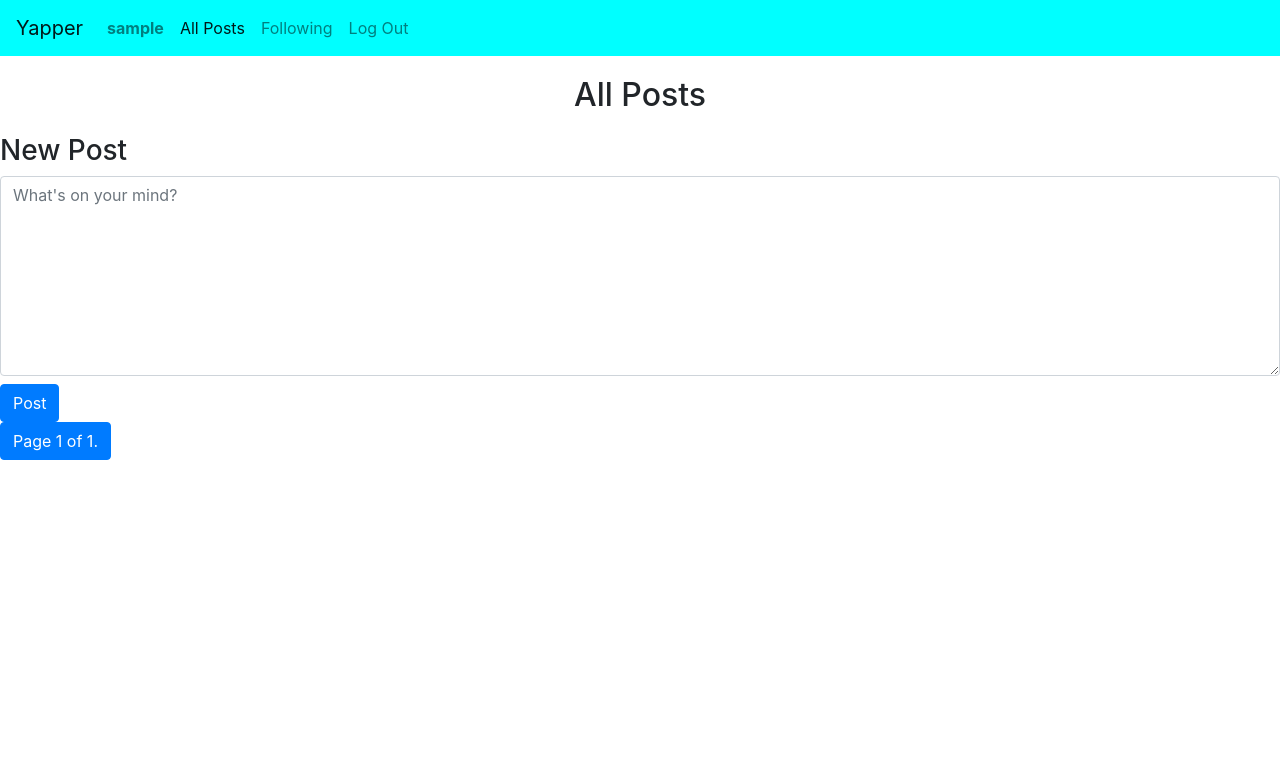
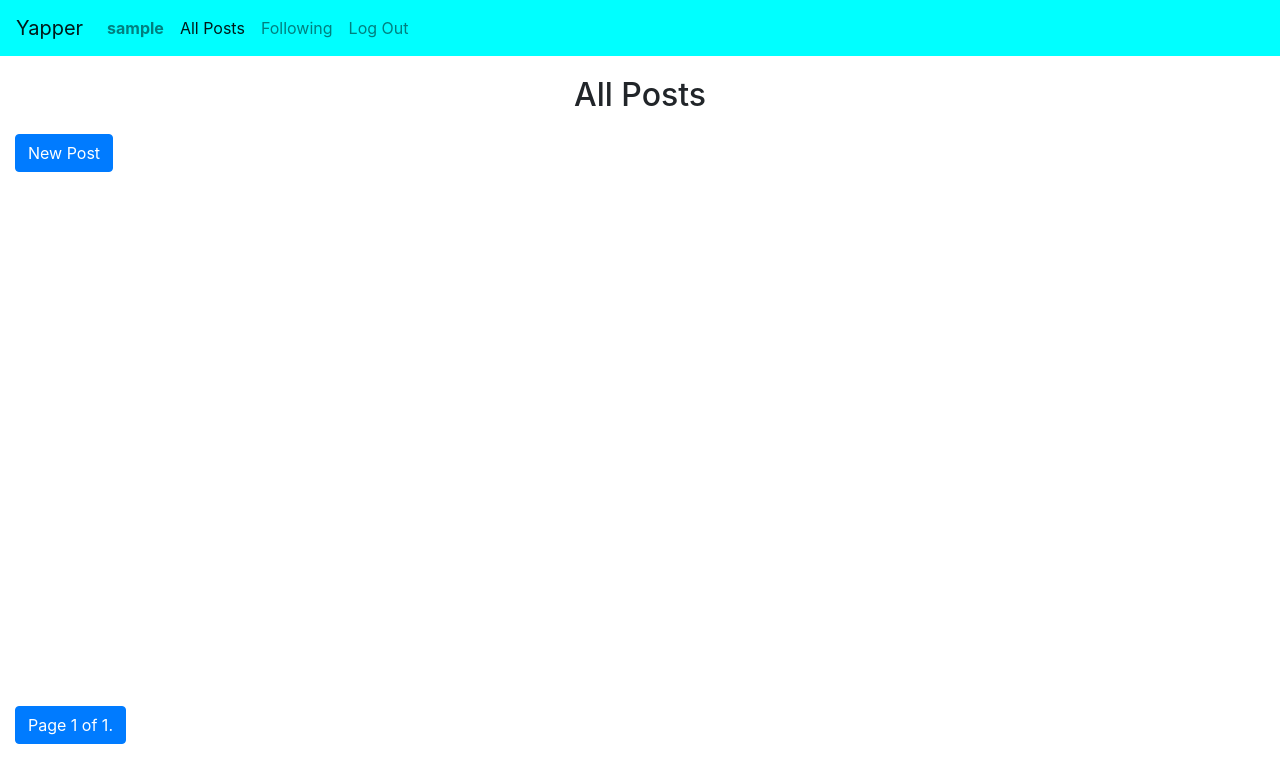
Before and after one commit to dlebedinsky/yapper, a Django app: page / in a window 1280 px wide. Shown: the top 783 px of the page. Run offline with Django 3.2, Linux system fonts and the light colour scheme; the visitor is signed in with stand-in values (Sample User, id 1); data that the repository does not hold is empty; some libraries are stand-ins or nearby versions.

Commit message:
beautified index page

```diff
--- a/yapper_live/static/yapper_live/index.js
+++ b/yapper_live/static/yapper_live/index.js
@@ -1,5 +1,25 @@
 document.addEventListener('DOMContentLoaded', function() {
     console.log('DOM fully loaded and parsed');
+
+    // Show new post box when "New Post" button is clicked
+    const showNewPostButton = document.querySelector('#show-new-post-box');
+    const newPostBox = document.querySelector('#new-post-box');
+    if (showNewPostButton && newPostBox) {
+        showNewPostButton.addEventListener('click', () => {
+            newPostBox.style.display = 'block';
+            showNewPostButton.style.display = 'none';
+        });
+    }
+
+    // Handle discard post button click
+    const discardPostButton = document.querySelector('#discard-post');
+    if (discardPostButton) {
+        discardPostButton.addEventListener('click', () => {
+            document.querySelector('#new-post-content').value = '';
+            newPostBox.style.display = 'none';
+            showNewPostButton.style.display = 'block';
+        });
+    }
 
     // Use buttons to toggle between views
     const submitPostButton = document.querySelector('#submit-post');
--- a/yapper_live/templates/yapper_live/index.html
+++ b/yapper_live/templates/yapper_live/index.html
@@ -4,11 +4,15 @@
 {% block body %}
     <h2>All Posts</h2>
     {% if user.is_authenticated %}
-        <div id="new-post-box">
+        <div class="text-left mb-3">
+            <button id="show-new-post-box" class="btn btn-primary">New Post</button>
+        </div>
+        <div id="new-post-box" style="display: none;">
             <h3>New Post</h3>
             <textarea id="new-post-content" class="form-control" rows="3" placeholder="What's on your mind?"></textarea>
             <input type="hidden" name="csrfmiddlewaretoken" value="{{ csrf_token }}">
             <button id="submit-post" class="btn btn-primary mt-2">Post</button>
+            <button id="discard-post" class="btn btn-secondary mt-2">Discard</button>
         </div>
     {% endif %}
     <div id="posts">
--- a/yapper_live/templates/yapper_live/layout.html
+++ b/yapper_live/templates/yapper_live/layout.html
@@ -3,7 +3,7 @@
 <!DOCTYPE html>
 <html lang="en">
     <head>
-        <title>{% block title %}Social Network{% endblock %}</title>
+        <title>{% block title %}Yapper Social Network{% endblock %}</title>
         <link rel="stylesheet" href="https://stackpath.bootstrapcdn.com/bootstrap/4.4.1/css/bootstrap.min.css" integrity="sha384-Vkoo8x4CGsO3+Hhxv8T/Q5PaXtkKtu6ug5TOeNV6gBiFeWPGFN9MuhOf23Q9Ifjh" crossorigin="anonymous">
         <!-- <link href="{% static 'yapper_live/styles.css' %}" rel="stylesheet"> -->
         <style>
@@ -20,6 +20,27 @@
             #main-navbar {
                 background-color: aqua;
                 color:black;
+            }
+
+            #new-post-content {
+                max-height: 60px;
+            }
+
+            .body {
+                /* Adjust min-height based on navbar and footer height */
+                min-height: calc(100vh - 56px - 40px);
+                display: flex;
+                flex-direction: column;
+            }
+
+            .pagination {
+                margin-top: auto;
+            }
+
+            .content-container {
+                /* Adjust these to match the navbar-brand padding */
+                padding-left: 15px;
+                padding-right: 15px;
             }
         </style>
     </head>
@@ -57,9 +78,11 @@
             </div>
           </nav>
 
-        <div class="body">
-            {% block body %}
-            {% endblock %}
+        <div class="content-container">
+            <div class="body">
+                {% block body %}
+                {% endblock %}
+            </div>
         </div>
 
         <!-- JavaScript Dependencies -->
```
